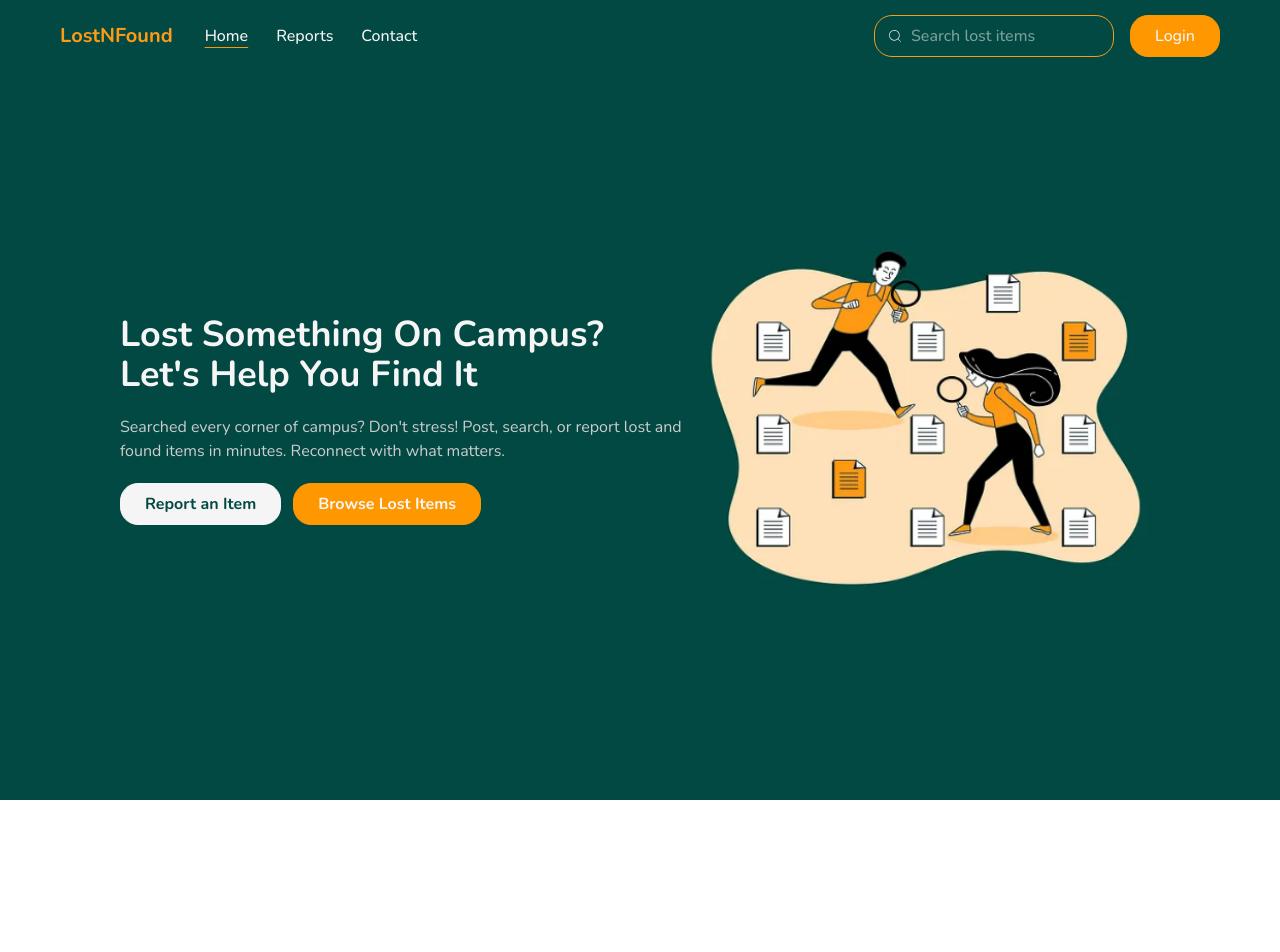
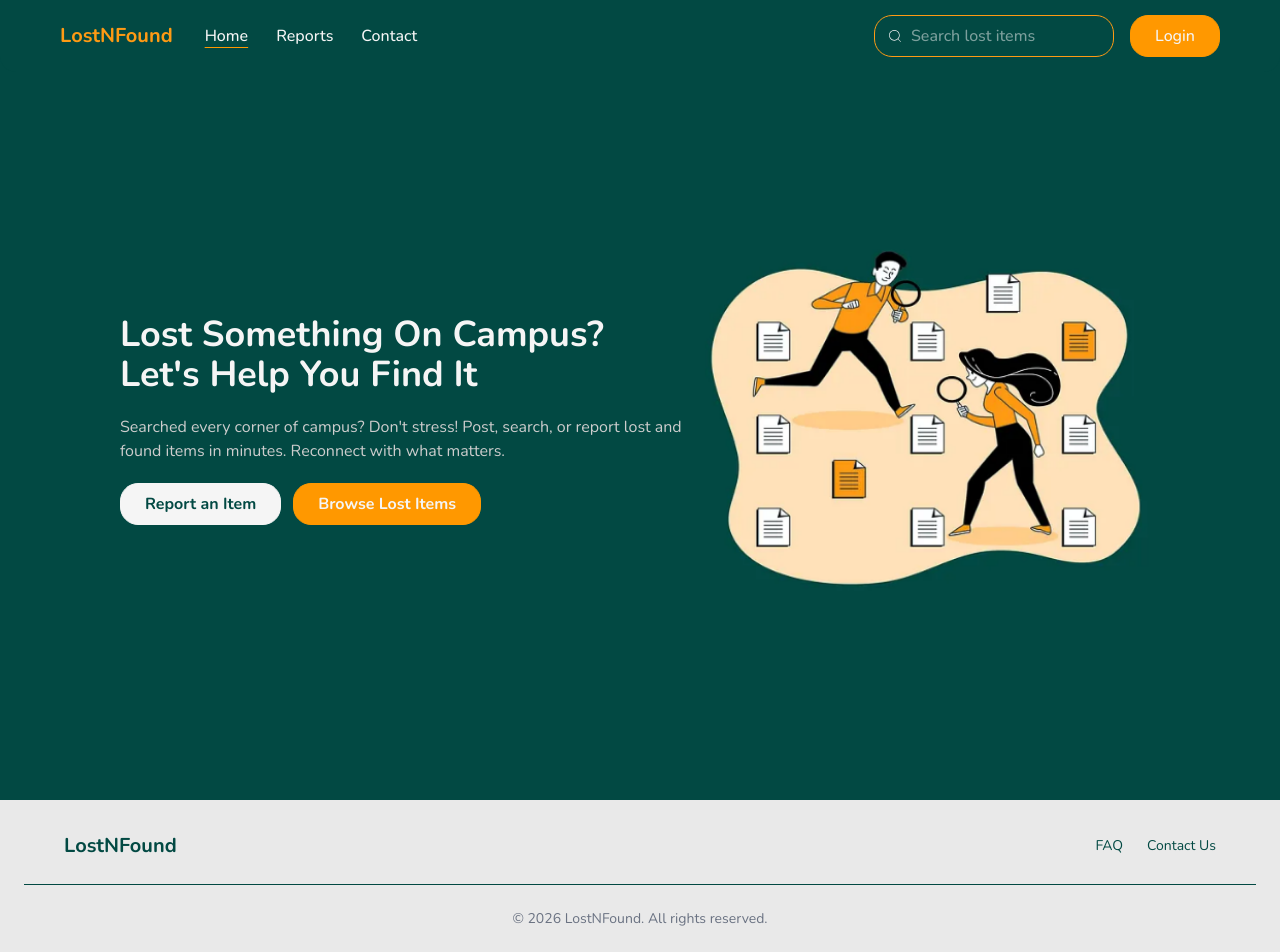
Before and after one commit to mariamayman10/lostNfound-frontend, a React app: page /home in a window 1280 px wide. Shown: the top 952 px of the page. Before the commit the page ends 800 px from the top, so only its background shows below. Built offline with nearby package versions, Linux system fonts and the light colour scheme; no server answers; the HTML template or start-up script is replaced by a standard one.

Commit message:
design footer

```diff
--- a/src/App.jsx
+++ b/src/App.jsx
@@ -1,5 +1,6 @@
 import { Route, Routes, BrowserRouter, Navigate } from "react-router-dom";
 import Navbar from "./components/navbar";
+import Footer from "./components/footer";
 import Home from "./pages/home";
 import Contact from "./pages/contact";
 import Profile from "./pages/profile";
@@ -66,6 +67,7 @@ function App() {
           <Route path="*" element={<NotFound />} />
         </Routes>
       </BrowserRouter>
+      <Footer />
     </>
   );
 }
--- /dev/null
+++ b/src/components/footer.jsx
@@ -0,0 +1,21 @@
+export default function Footer() {
+  return (
+    <footer className="bg-[#e9e9e9] text-[#024943] py-8 px-6 mt-auto">
+      <div className="max-w-6xl mx-auto flex justify-between items-center gap-6">
+        <div className="text-xl font-semibold">LostNFound</div>
+        <div className="flex gap-6 text-sm">
+          <a href="/faq" className="hover:text-gray-400 transition">
+            FAQ
+          </a>
+          <a href="/contact-us" className="hover:text-gray-400 transition">
+            Contact Us
+          </a>
+        </div>
+      </div>
+      <div className="border-t border-[#024943]-700 my-6"></div>
+      <p className="text-center text-sm text-gray-500">
+        © {new Date().getFullYear()} LostNFound. All rights reserved.
+      </p>
+    </footer>
+  );
+}
```
